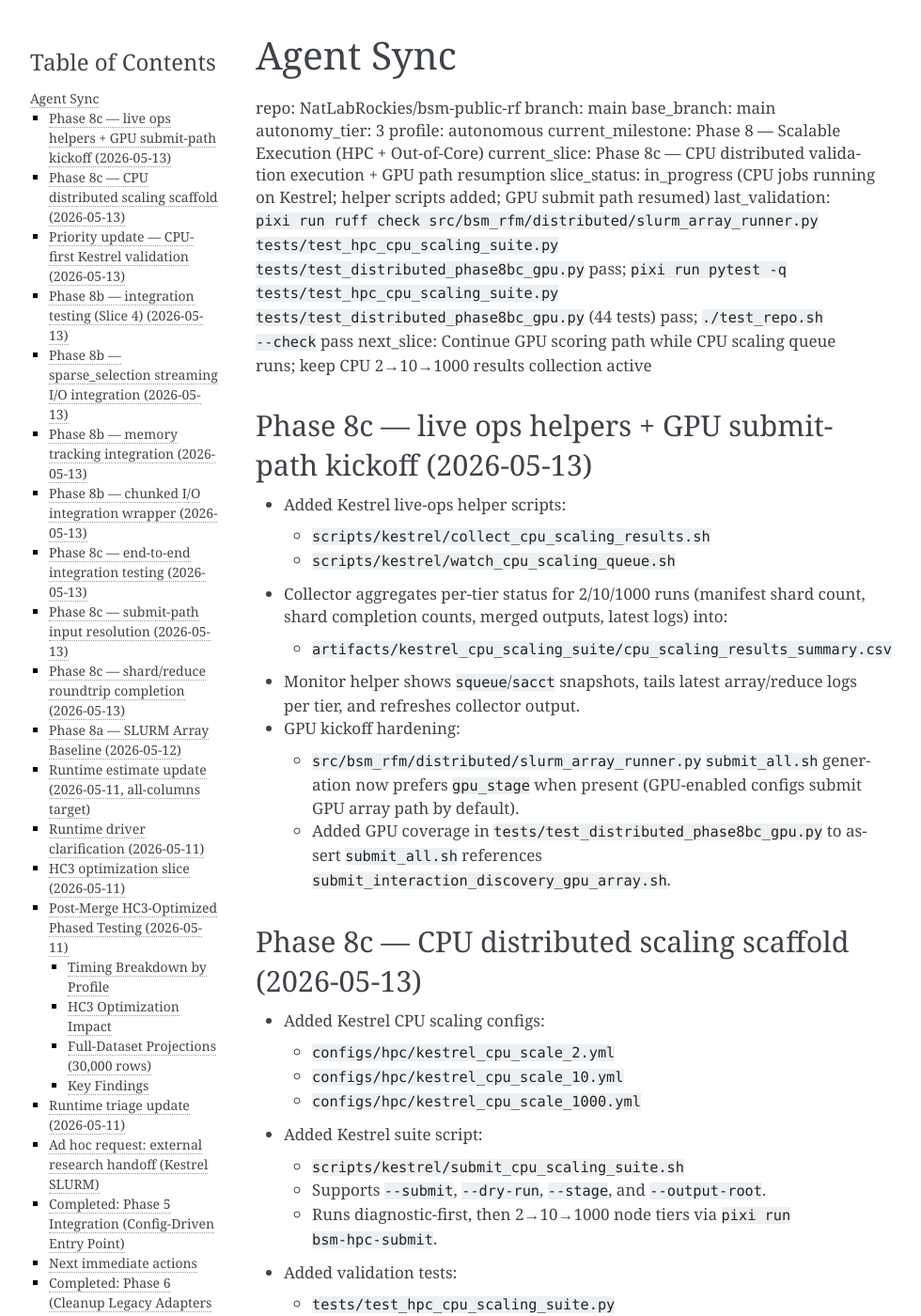
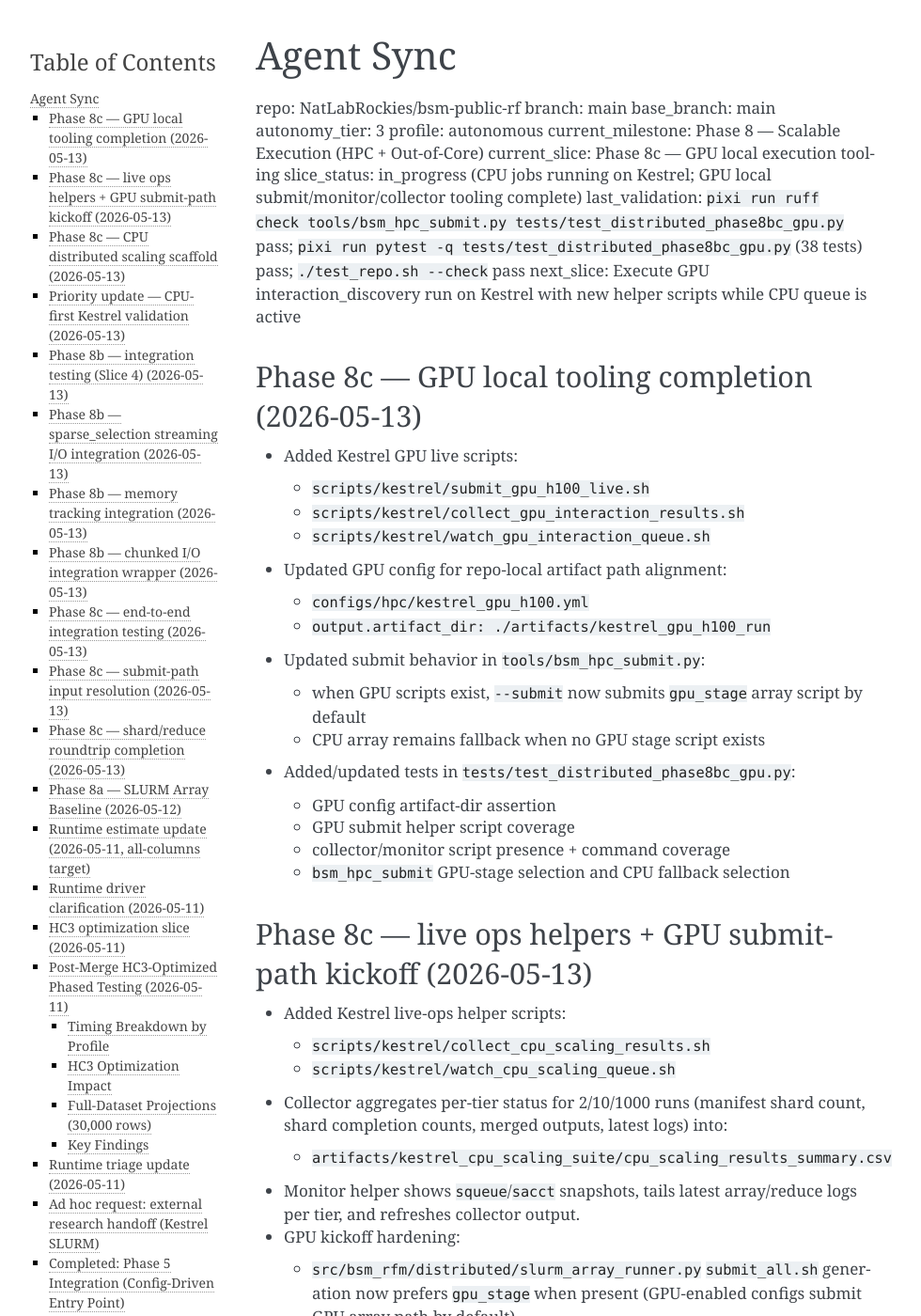
Before and after one commit to NatLabRockies/rfm-pipeline, a Sphinx documentation site: the page built from docs/AGENT_SYNC.md, in a window 1280 px wide and 1400 px high. Shown: the whole window at 94% size, without its empty margins (148-1128 px from the left). Built offline with Sphinx 7.4.7, drawn with Linux system fonts in a browser that asks for light colours.

Commit message:
Complete local GPU execution tooling

```diff
--- a/docs/AGENT_SYNC.md
+++ b/docs/AGENT_SYNC.md
@@ -6,10 +6,28 @@
 autonomy_tier: 3
 profile: autonomous
 current_milestone: Phase 8 — Scalable Execution (HPC + Out-of-Core)
-current_slice: Phase 8c — CPU distributed validation execution + GPU path resumption
-slice_status: in_progress (CPU jobs running on Kestrel; helper scripts added; GPU submit path resumed)
-last_validation: `pixi run ruff check src/bsm_rfm/distributed/slurm_array_runner.py tests/test_hpc_cpu_scaling_suite.py tests/test_distributed_phase8bc_gpu.py` pass; `pixi run pytest -q tests/test_hpc_cpu_scaling_suite.py tests/test_distributed_phase8bc_gpu.py` (44 tests) pass; `./test_repo.sh --check` pass
-next_slice: Continue GPU scoring path while CPU scaling queue runs; keep CPU 2→10→1000 results collection active
+current_slice: Phase 8c — GPU local execution tooling
+slice_status: in_progress (CPU jobs running on Kestrel; GPU local submit/monitor/collector tooling complete)
+last_validation: `pixi run ruff check tools/bsm_hpc_submit.py tests/test_distributed_phase8bc_gpu.py` pass; `pixi run pytest -q tests/test_distributed_phase8bc_gpu.py` (38 tests) pass; `./test_repo.sh --check` pass
+next_slice: Execute GPU interaction_discovery run on Kestrel with new helper scripts while CPU queue is active
+
+## Phase 8c — GPU local tooling completion (2026-05-13)
+
+- Added Kestrel GPU live scripts:
+  - `scripts/kestrel/submit_gpu_h100_live.sh`
+  - `scripts/kestrel/collect_gpu_interaction_results.sh`
+  - `scripts/kestrel/watch_gpu_interaction_queue.sh`
+- Updated GPU config for repo-local artifact path alignment:
+  - `configs/hpc/kestrel_gpu_h100.yml`
+  - `output.artifact_dir: ./artifacts/kestrel_gpu_h100_run`
+- Updated submit behavior in `tools/bsm_hpc_submit.py`:
+  - when GPU scripts exist, `--submit` now submits `gpu_stage` array script by default
+  - CPU array remains fallback when no GPU stage script exists
+- Added/updated tests in `tests/test_distributed_phase8bc_gpu.py`:
+  - GPU config artifact-dir assertion
+  - GPU submit helper script coverage
+  - collector/monitor script presence + command coverage
+  - `bsm_hpc_submit` GPU-stage selection and CPU fallback selection
 
 ## Phase 8c — live ops helpers + GPU submit-path kickoff (2026-05-13)
 
```
Also changed, not shown: 6 other files.
